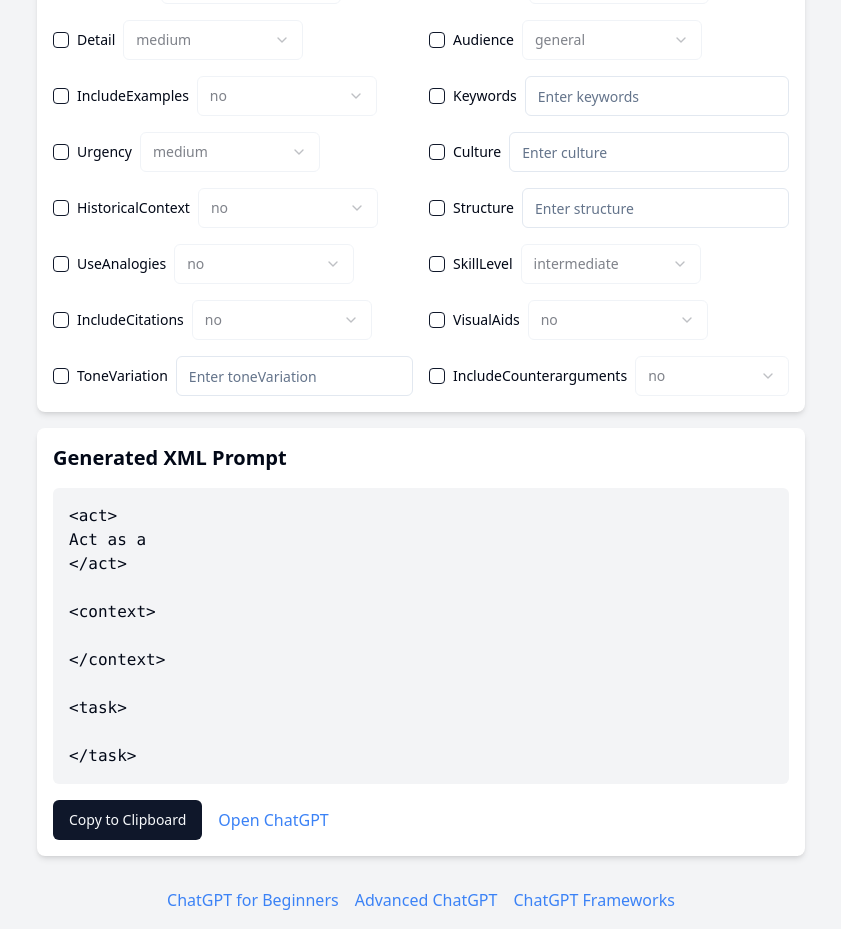
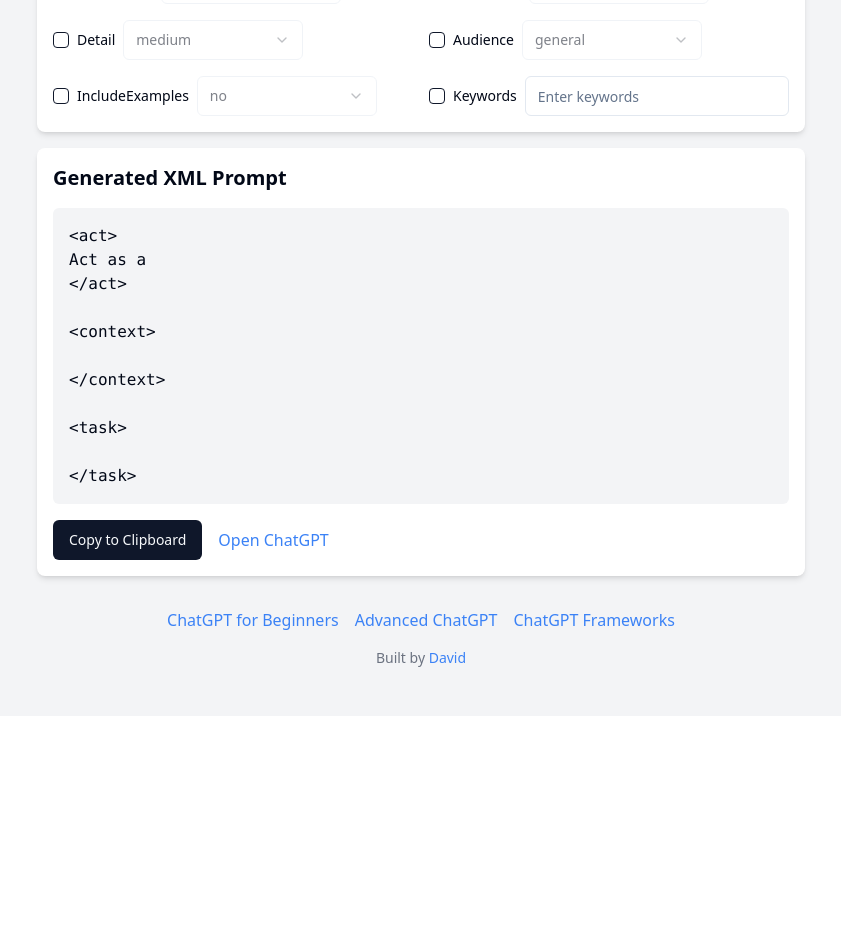
Before and after one commit to daithimurray/xmlprompttool, a React (Vite) app: page / in a window 1280 px wide. Shown: the part 1504-2433 px from the top of the page, without its empty margins (219-1060 px from the left). After the commit the page ends 2220 px from the top, so only its background shows below. Built offline with nearby package versions, Linux system fonts and the light colour scheme.

Commit message:
Reverted to edit 74486e28-1a50-451b-b961-aa57e76470b5: "Add parameter selection feature
Implement functionality to allow users to select respective values for each parameter in the PromptBuilder component.
[skip gpt_engineer]"

```diff
--- a/src/components/ParameterSelector.jsx
+++ b/src/components/ParameterSelector.jsx
@@ -11,7 +11,6 @@ const ParameterSelector = ({ param, selected, value, onChange }) => {
       case 'length':
       case 'creativity':
       case 'detail':
-      case 'urgency':
         return ['low', 'medium', 'high'];
       case 'format':
         return ['paragraph', 'bullet points', 'numbered list'];
@@ -22,20 +21,11 @@ const ParameterSelector = ({ param, selected, value, onChange }) => {
       case 'audience':
         return ['general', 'experts', 'beginners', 'children'];
       case 'includeExamples':
-      case 'historicalContext':
-      case 'useAnalogies':
-      case 'includeCitations':
-      case 'visualAids':
-      case 'includeCounterarguments':
         return ['yes', 'no'];
-      case 'skillLevel':
-        return ['beginner', 'intermediate', 'advanced'];
       default:
         return [];
     }
   };
-
-  const isTextInput = ['keywords', 'culture', 'structure', 'toneVariation'].includes(param);
 
   return (
     <div className="flex items-center space-x-2">
@@ -50,12 +40,12 @@ const ParameterSelector = ({ param, selected, value, onChange }) => {
       >
         {param.charAt(0).toUpperCase() + param.slice(1)}
       </label>
-      {isTextInput ? (
+      {param === 'keywords' ? (
         <Input
           type="text"
           value={value}
           onChange={(e) => onChange(param, selected, e.target.value)}
-          placeholder={`Enter ${param}`}
+          placeholder="Enter keywords"
           className="ml-2"
         />
       ) : (
--- a/src/components/PromptBuilder.jsx
+++ b/src/components/PromptBuilder.jsx
@@ -18,16 +18,6 @@ const PromptBuilder = ({ selectedFramework, frameworks }) => {
     audience: { selected: false, value: 'general' },
     includeExamples: { selected: false, value: 'no' },
     keywords: { selected: false, value: '' },
-    urgency: { selected: false, value: 'medium' },
-    culture: { selected: false, value: '' },
-    historicalContext: { selected: false, value: 'no' },
-    structure: { selected: false, value: '' },
-    useAnalogies: { selected: false, value: 'no' },
-    skillLevel: { selected: false, value: 'intermediate' },
-    includeCitations: { selected: false, value: 'no' },
-    visualAids: { selected: false, value: 'no' },
-    toneVariation: { selected: false, value: '' },
-    includeCounterarguments: { selected: false, value: 'no' },
   });
 
   useEffect(() => {
@@ -67,22 +57,9 @@ const PromptBuilder = ({ selectedFramework, frameworks }) => {
       .map(([param, { value }]) => {
         switch (param) {
           case 'keywords':
-          case 'culture':
-          case 'structure':
-          case 'toneVariation':
-            return `| ${param}: ${value} |`;
-          case 'historicalContext':
-            return `| historical context: ${value} |`;
-          case 'useAnalogies':
-            return `| use analogies: ${value} |`;
-          case 'skillLevel':
-            return `| skill level: ${value} |`;
-          case 'includeCitations':
-            return `| include citations: ${value} |`;
-          case 'visualAids':
-            return `| visual aids: ${value} |`;
-          case 'includeCounterarguments':
-            return `| include counterarguments: ${value} |`;
+            return `| keywords: ${value} |`;
+          case 'includeExamples':
+            return `| include examples: ${value} |`;
           default:
             return `| ${param}: ${value} |`;
         }
```
